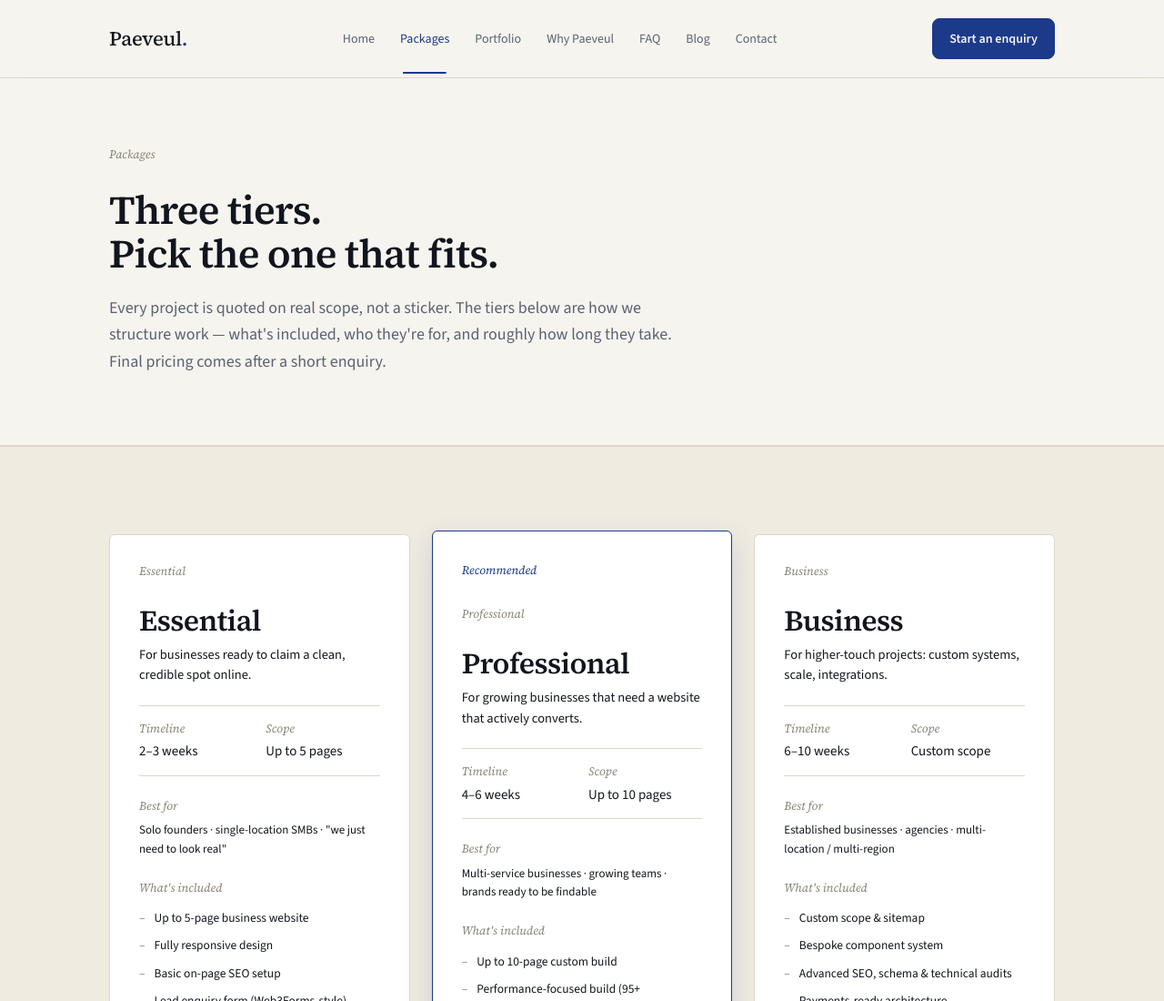
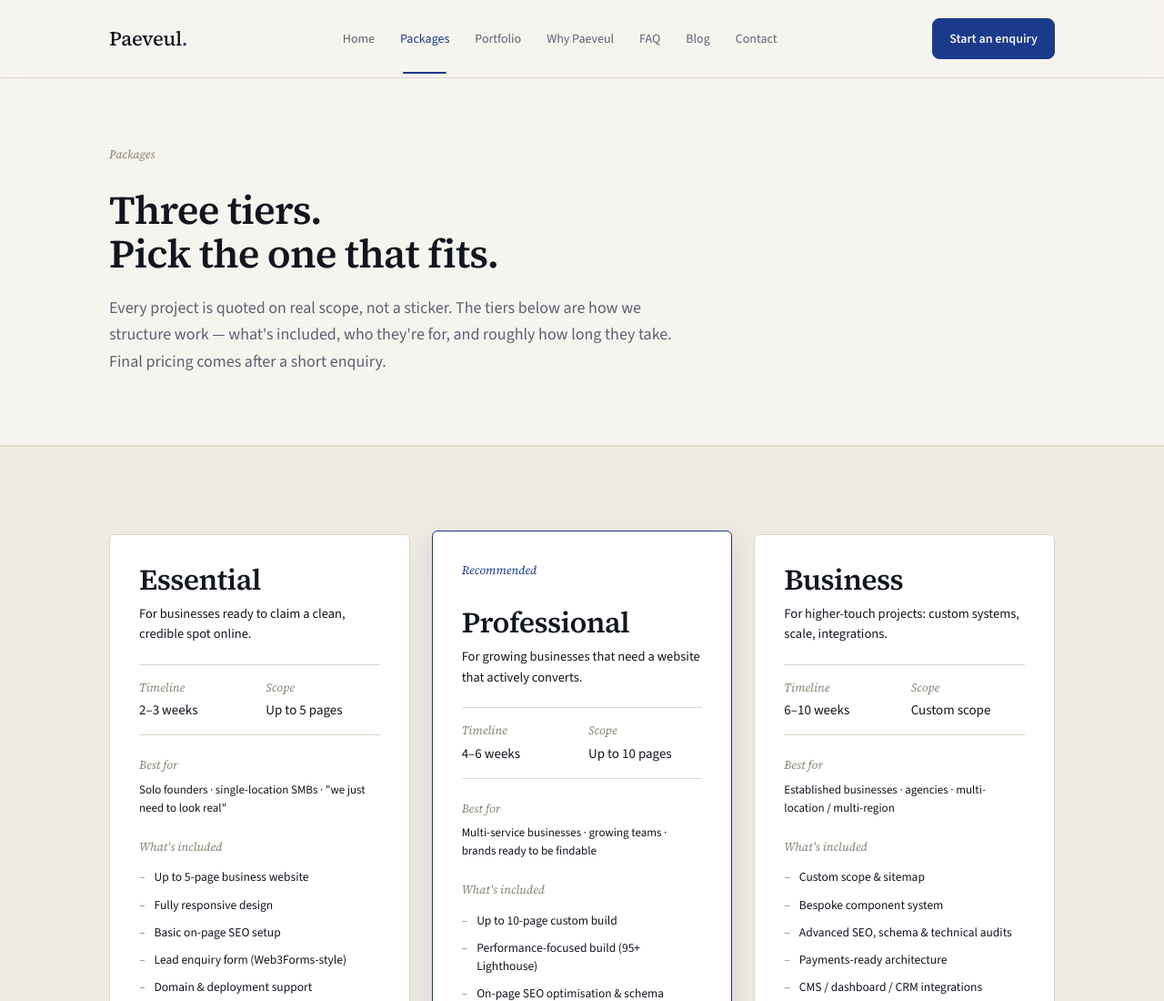
Before and after one commit to paeveul/paeveul-official, a plain HTML site: page main/packages.html in a window 1280 px wide. Shown: the top 1100 px of the page at 91% size. Drawn offline with nearby package versions, Linux system fonts and the light colour scheme.

Commit message:
fix(v2): remove redundant duplicate tier-name label from package cards
Co-Authored-By: Claude Opus 4.8 <noreply@anthropic.com>

```diff
--- a/main/packages.html
+++ b/main/packages.html
@@ -270,7 +270,6 @@
       <!-- Essential -->
       <div class="pv-card pk-card">
         <div class="pk-card-head">
-          <p class="pv-section-label">Essential</p>
           <h2 style="font-size:32px;font-weight:600;letter-spacing:-0.02em;margin:0;">Essential</h2>
           <p style="margin-top:8px;font-size:14.5px;color:var(--pv-muted);line-height:1.55;">For businesses ready to claim a clean, credible spot online.</p>
         </div>
@@ -338,7 +337,6 @@
       <div class="pv-card pv-card--featured pk-card">
         <p style="font-style:italic;color:var(--pv-cobalt);font-family:var(--pv-font-serif);font-size:13px;margin:0 0 8px 0;">Recommended</p>
         <div class="pk-card-head">
-          <p class="pv-section-label">Professional</p>
           <h2 style="font-size:32px;font-weight:600;letter-spacing:-0.02em;margin:0;">Professional</h2>
           <p style="margin-top:8px;font-size:14.5px;color:var(--pv-muted);line-height:1.55;">For growing businesses that need a website that actively converts.</p>
         </div>
@@ -409,7 +407,6 @@
       <!-- Business -->
       <div class="pv-card pk-card">
         <div class="pk-card-head">
-          <p class="pv-section-label">Business</p>
           <h2 style="font-size:32px;font-weight:600;letter-spacing:-0.02em;margin:0;">Business</h2>
           <p style="margin-top:8px;font-size:14.5px;color:var(--pv-muted);line-height:1.55;">For higher-touch projects: custom systems, scale, integrations.</p>
         </div>
```
